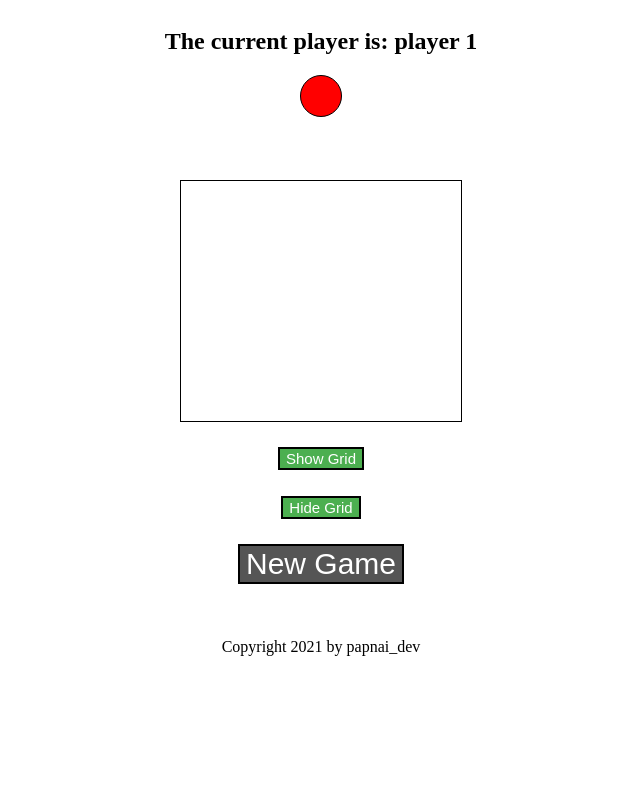
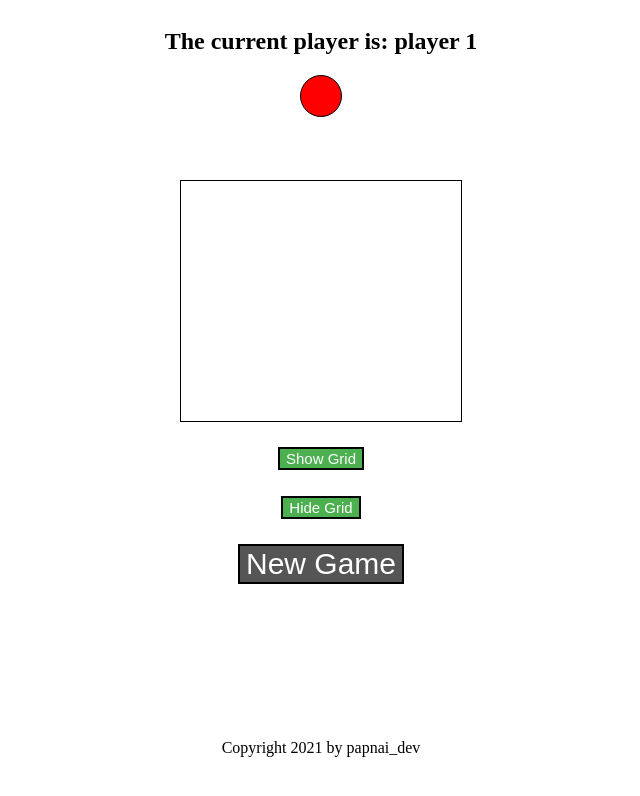
Before and after one commit to papnai-dev/connect-4-game, a plain HTML site: page index.html in a window 1280 px wide. Shown: the whole page, without its empty margins (319-959 px from the left). Drawn offline with Linux system fonts and the light colour scheme.

Commit message:
Update style.css

```diff
--- a/style.css
+++ b/style.css
@@ -36,4 +36,6 @@ border: 2px solid black;
     border-radius: 100%;
 }
 
-box-shadow:0px 0px 0px 10px black inset;
+footer{
+    margin-top:8%;
+}
```
